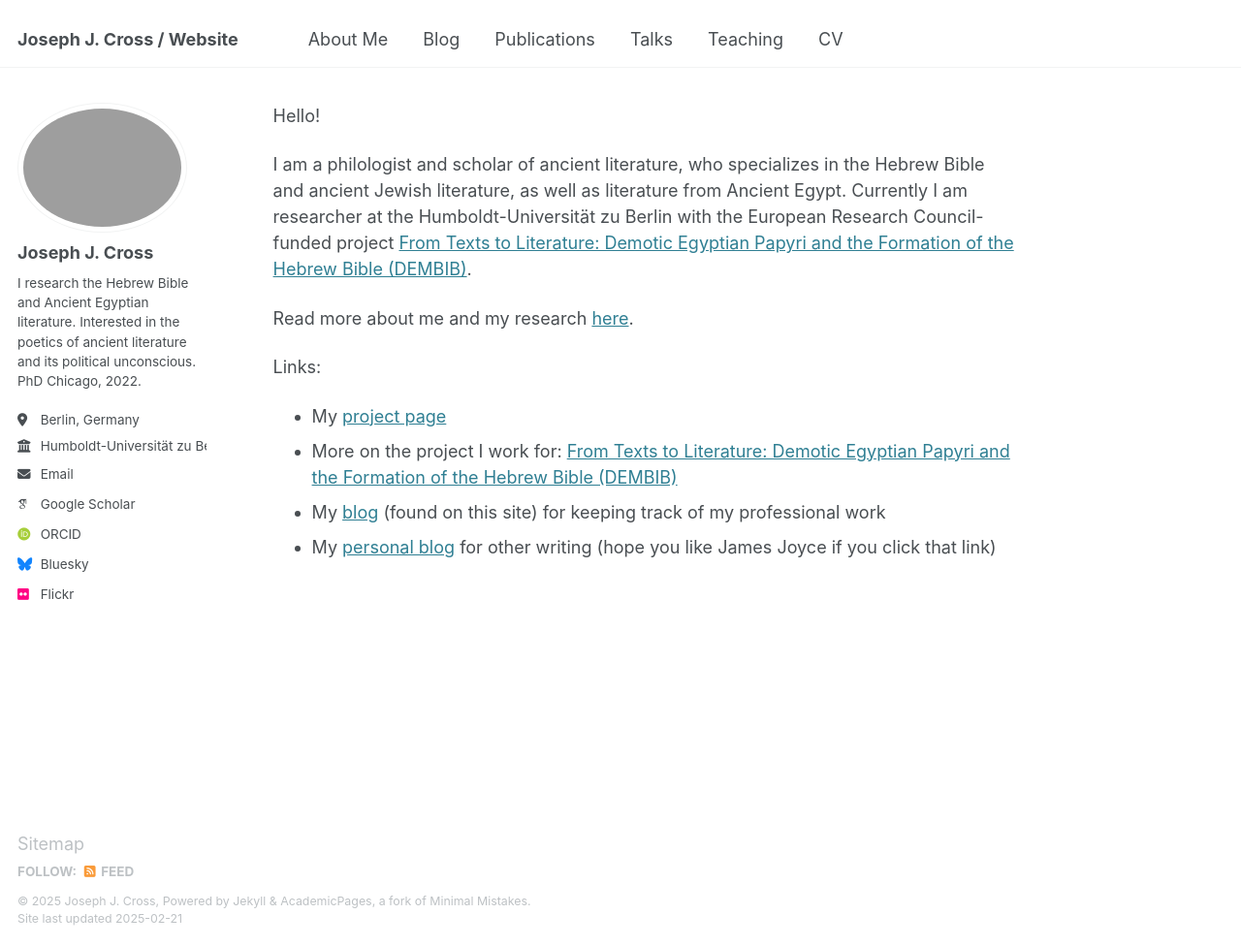
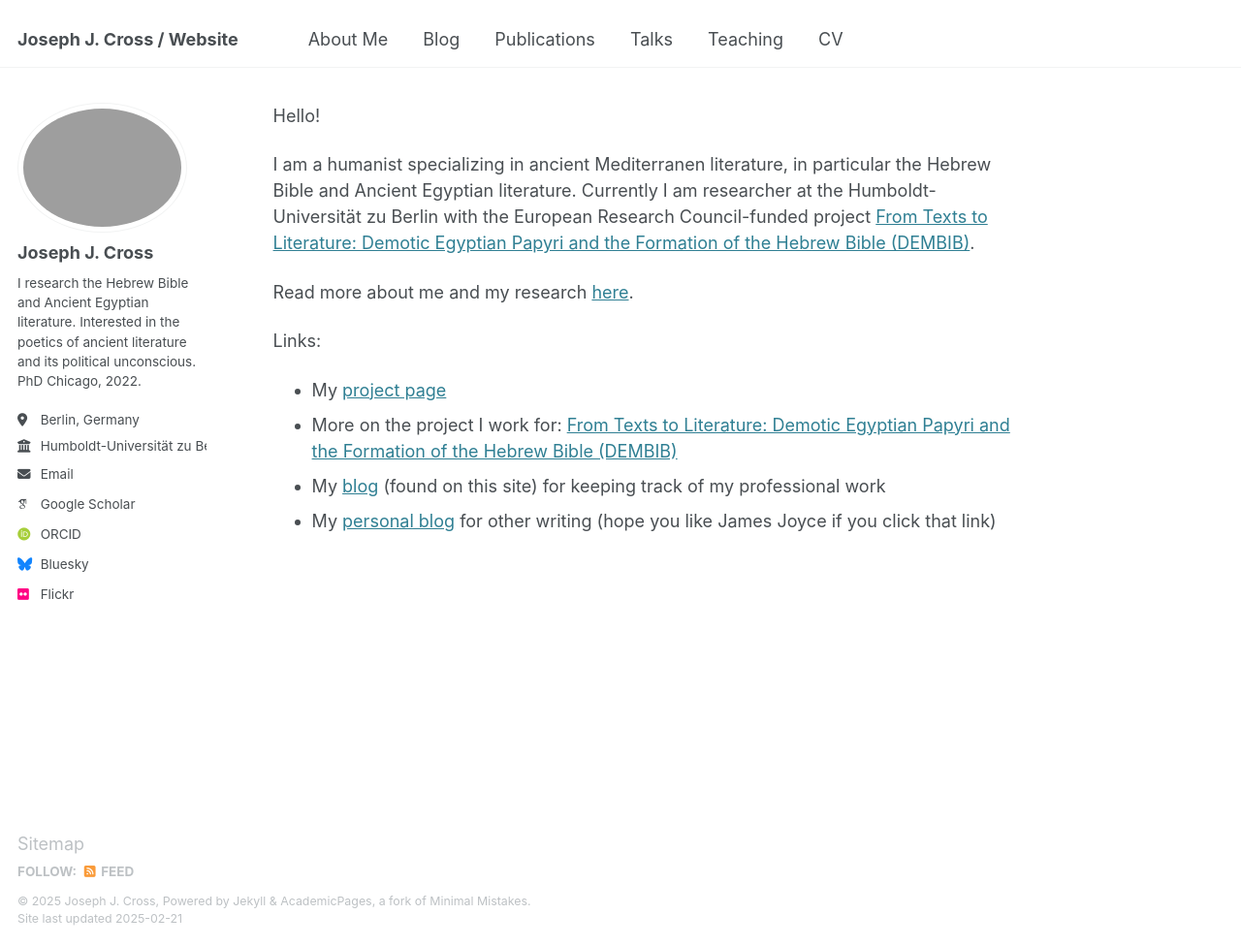
Before and after one commit to josephjcross/josephjcross.github.io, a Jekyll site: the page built from _pages/about.md, in a window 1280 px wide and 976 px high. Shown: the whole window at 97% size. Built offline with Jekyll 4.4.1, drawn with Linux system fonts in a browser that asks for light colours; some web fonts are replaced.

Commit message:
Update about.md

```diff
--- a/_pages/about.md
+++ b/_pages/about.md
@@ -8,7 +8,7 @@ redirect_from:
 
 Hello!
 
-I am a philologist and scholar of ancient literature, who specializes in the Hebrew Bible and ancient Jewish literature, as well as literature from Ancient Egypt. Currently I am researcher at the Humboldt-Universität zu Berlin with the European Research Council-funded project [From Texts to Literature: Demotic Egyptian Papyri and the Formation of the Hebrew Bible (DEMBIB)](https://www.theologie.hu-berlin.de/en/dembib/dembib).
+I am a humanist specializing in ancient Mediterranen literature, in particular the Hebrew Bible and Ancient Egyptian literature. Currently I am researcher at the Humboldt-Universität zu Berlin with the European Research Council-funded project [From Texts to Literature: Demotic Egyptian Papyri and the Formation of the Hebrew Bible (DEMBIB)](https://www.theologie.hu-berlin.de/en/dembib/dembib).
 
 Read more about me and my research [here](/aboutme).
 
```
